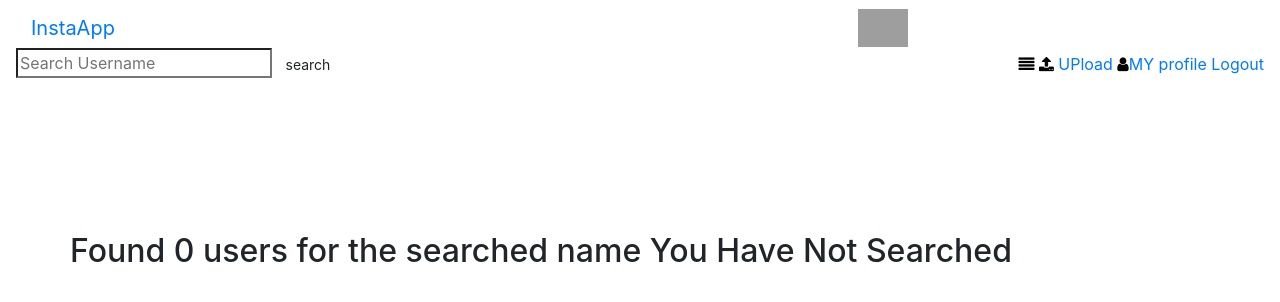
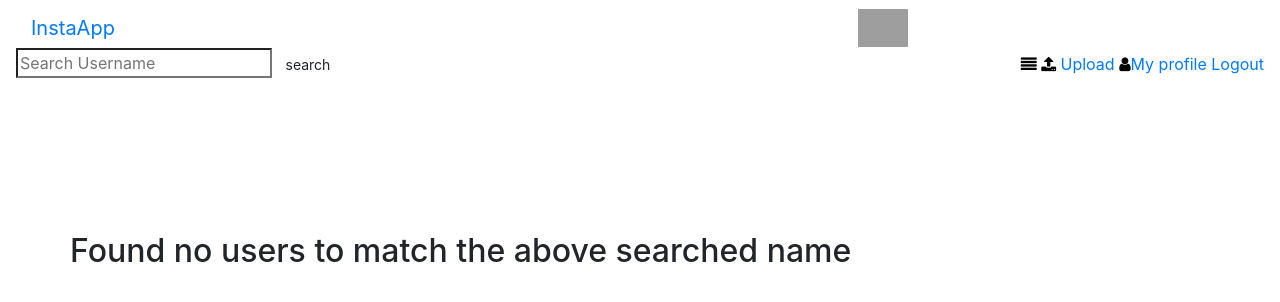
Before and after one commit to martinmandina/InstagramApp, a Django app: page /search/ in a window 1280 px wide. Shown: the top 302 px of the page. Run offline with Django 3.2, Linux system fonts and the light colour scheme; the visitor is signed in with stand-in values (Sample User, id 1); some libraries are stand-ins or nearby versions; grey boxes are pictures that could not be loaded.

Commit message:
change search template

```diff
--- a/instaapp/templates/navbar.html
+++ b/instaapp/templates/navbar.html
@@ -25,12 +25,11 @@
       </form>
         <section class="icons-section" >
         <a href="/"><i style="color:black;" class="fa fa-align-justify "></i></a>
-         <a href="{% url "upload" %}"><i style="color:black;" class="fa fa-upload "></i> UPload</a>
-        <a href="{% url "profile" %}"><i style="color:black;" class="fa fa-user "></i>MY profile</a>
+         <a href="{% url "upload" %}"><i style="color:black;" class="fa fa-upload "></i> Upload</a>
+        <a href="{% url "profile" %}"><i style="color:black;" class="fa fa-user "></i>My profile</a>
         <a href="/logout"><i style="color:black;" class="fa fa-sign-out-alt "></i>Logout</a>
         </section>
     </nav>
-</nav>
 {% endif %}
 
 </body>
--- a/instaapp/templates/search.html
+++ b/instaapp/templates/search.html
@@ -9,7 +9,7 @@
         {% if username %}
         <h2>{{username | length}} user found</h2>
         {% else %}
-        <h2>Found 0 users for the searched name {{message | title}}</h2>
+        <h2>Found no users to match the  above searched name </h2>
         {% endif %}
     </div>
     <div class="row">
@@ -17,7 +17,7 @@
             {% for user in username %}
             <img src="{{user.profilePhoto.url}}" alt="" class="img-fluid" style="border-radius:50%">
             <h3 class="mt-5">
-                    <a href="{% url 'yourprofile' pk=user.user.id %}" class="btn btn-primary mt-3 ml-5">{{user.user.username}}</a>
+                    <a href="{% url 'myprofile' pk=user.user.id %}" class="btn btn-primary mt-3 ml-5">{{user.user.username}}</a>
             </h3>
             {% endfor %}
         {% endif %}
--- a/instaapp/views.py
+++ b/instaapp/views.py
@@ -47,10 +47,10 @@ def results_search(request):
         searched_name = Profile.search_profile(search_term)
         message = search_term
 
-        return render(request,'search.html',{"profiles":profile,"present_user":present__user,"message":message,"username":searched_name})
+        return render(request,'search.html',{"profiles":profile,"user":present__user,"message":message,"username":searched_name})
 
     else:
-        message = "You have not searched"
+        message = "Cant locate User"
         return render(request,'search.html',{"message":message})
 
 @login_required(login_url="/accounts/login/")
```
Also changed, not shown: profile/kungfupanda.png (deleted), static/css/base.css (added).
